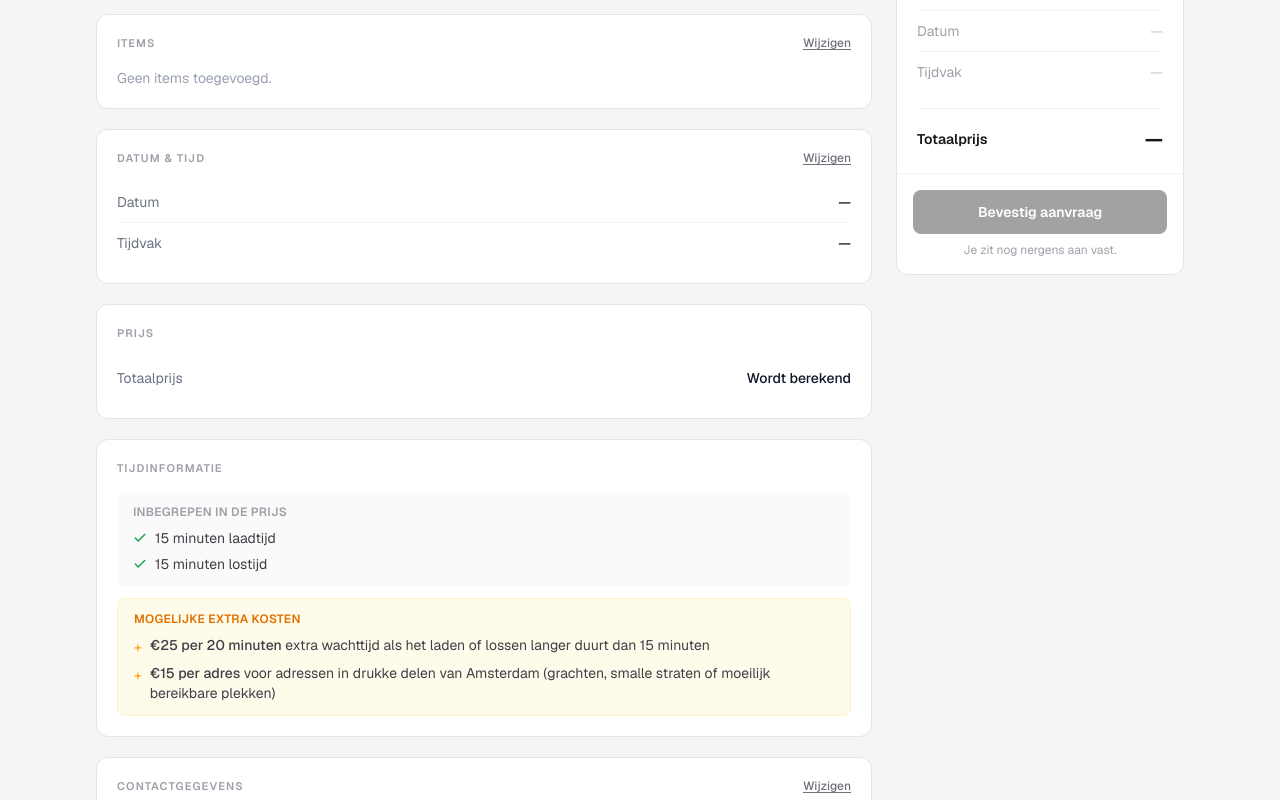
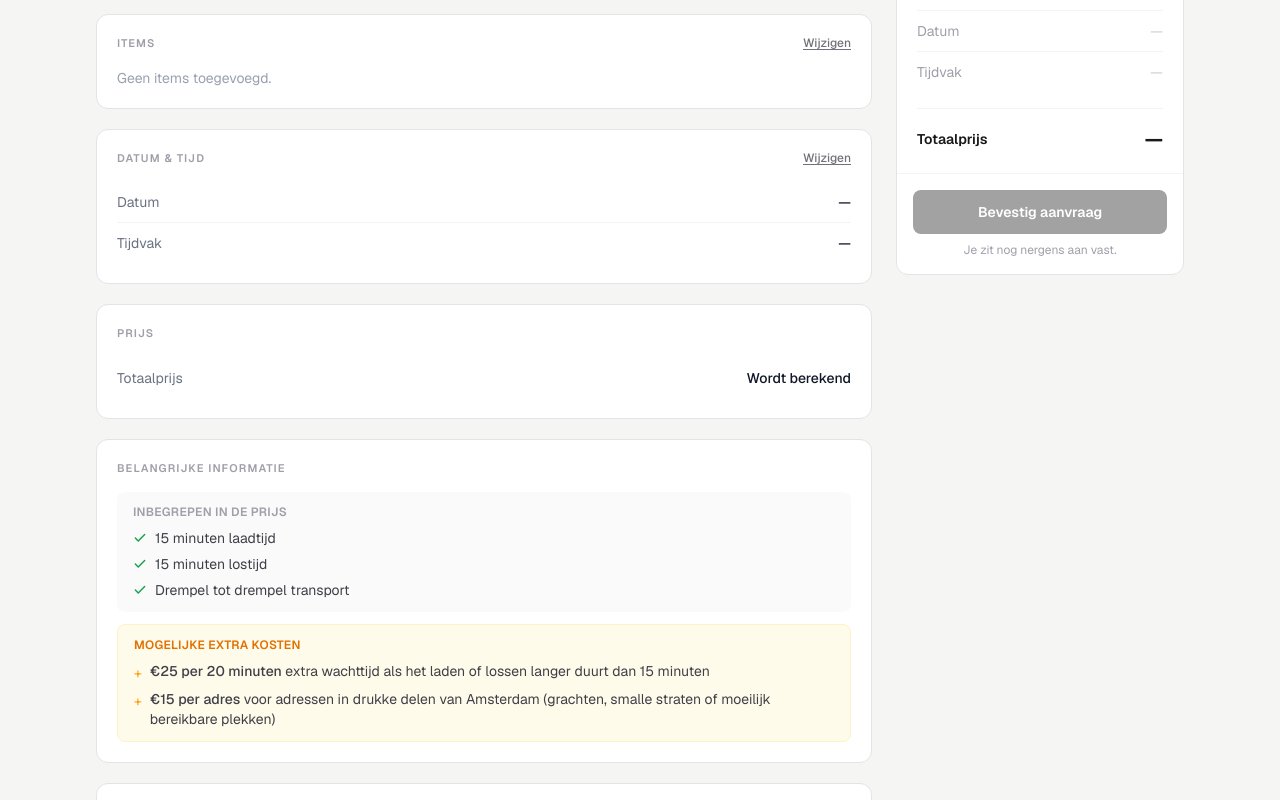
Before and after one commit to busjedirect/website-new, a Next.js app: page /aanvraag/bevestigen in a window 1280 px wide. Shown: the part 382-1182 px from the top of the page. Built offline with nearby package versions, Linux system fonts and the light colour scheme.

Commit message:
fix: belangrijke informatie sectie, drempel tot drempel vinkje, adres autocomplete Europa

```diff
--- a/features/request/components/confirmation/confirmation-view.tsx
+++ b/features/request/components/confirmation/confirmation-view.tsx
@@ -181,10 +181,10 @@ export function ConfirmationView({
         />
       </ConfirmationSection>
 
-      {/* Tijdinformatie */}
-      <ConfirmationSection title="Tijdinformatie">
+      {/* Belangrijke informatie */}
+      <ConfirmationSection title="Belangrijke informatie">
         <div className="flex flex-col gap-3">
-          {/* Inbegrepen tijd */}
+          {/* Inbegrepen + drempel */}
           <div className="rounded-lg bg-zinc-50 px-4 py-3">
             <p className="mb-2 text-xs font-semibold uppercase tracking-wide text-zinc-400">
               Inbegrepen in de prijs
@@ -197,6 +197,10 @@ export function ConfirmationView({
               <li className="flex items-center gap-2 text-sm text-zinc-700">
                 <svg width="14" height="14" viewBox="0 0 24 24" fill="none" stroke="#16a34a" strokeWidth="2.5" strokeLinecap="round" strokeLinejoin="round" aria-hidden="true"><polyline points="20 6 9 17 4 12"/></svg>
                 15 minuten lostijd
+              </li>
+              <li className="flex items-center gap-2 text-sm text-zinc-700">
+                <svg width="14" height="14" viewBox="0 0 24 24" fill="none" stroke="#16a34a" strokeWidth="2.5" strokeLinecap="round" strokeLinejoin="round" aria-hidden="true"><polyline points="20 6 9 17 4 12"/></svg>
+                Drempel tot drempel transport
               </li>
             </ul>
           </div>
```
